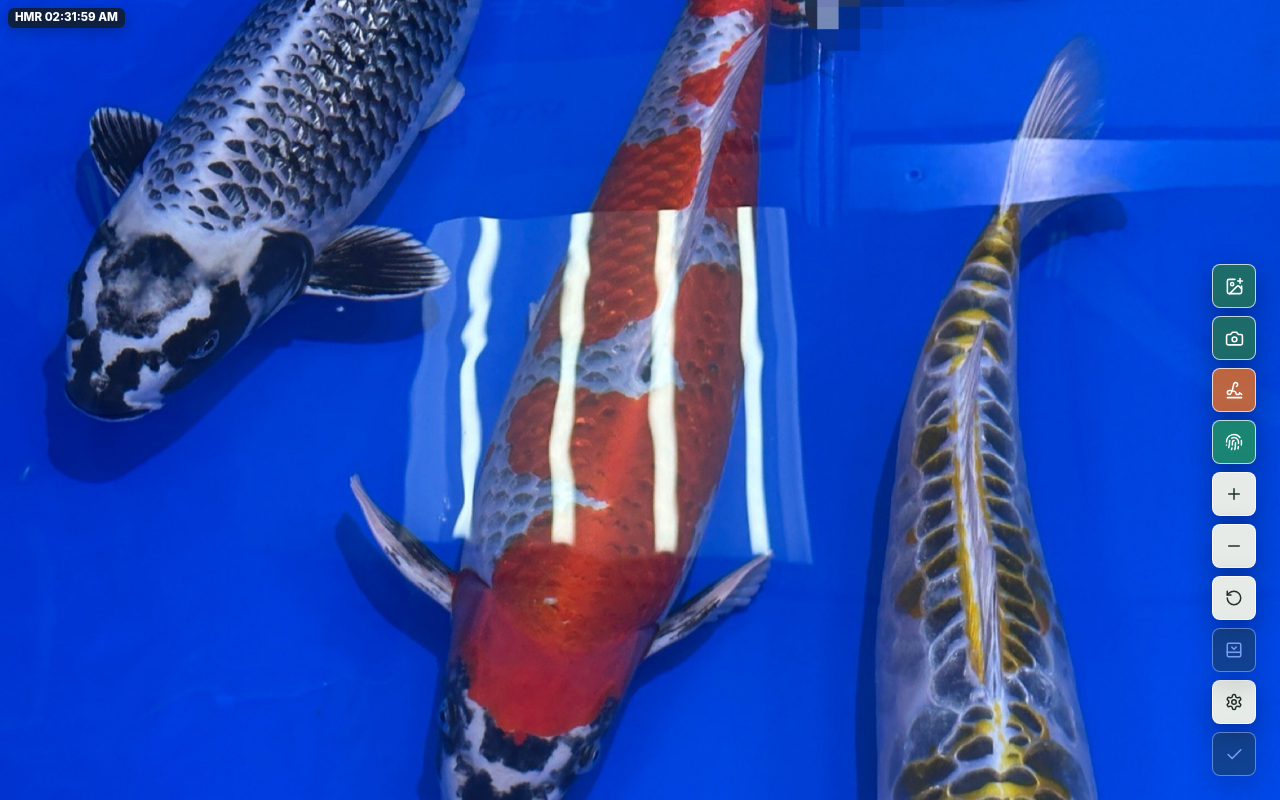
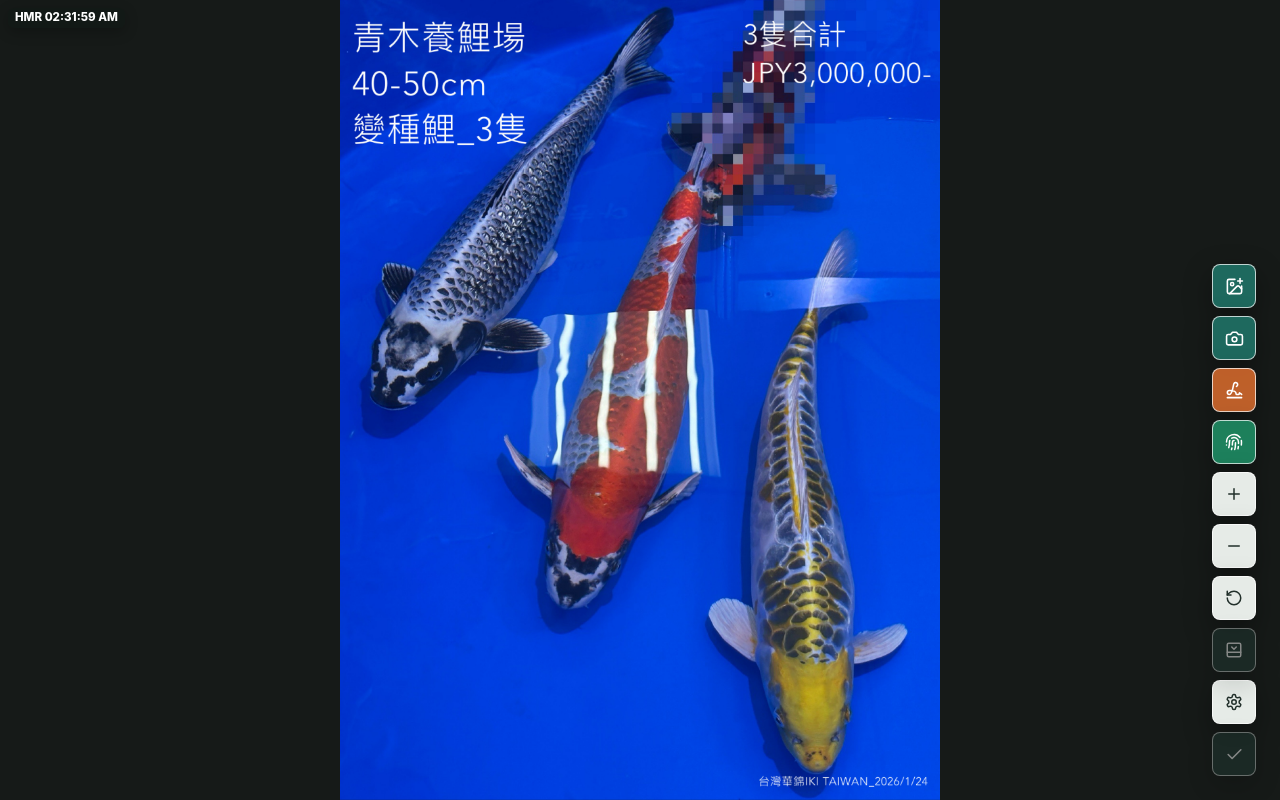
Before and after one commit to gukii/fishCrossTag, a React (Vite) app: page / in a window 1280 px wide. Built offline with nearby package versions, Linux system fonts and the light colour scheme.

Commit message:
Refine embedded fish alignment flow

```diff
--- a/src/App.tsx
+++ b/src/App.tsx
@@ -778,7 +778,7 @@ function correctedGeometry(tag: KoiTag, image: ImageInfo): CorrectedGeometry {
   };
 }
 
-function coverImageFrame(image: ImageInfo, stage: PixelRect): PixelRect {
+function containImageFrame(image: ImageInfo, stage: PixelRect): PixelRect {
   if (stage.width <= 0 || stage.height <= 0) {
     return { x: 0, y: 0, width: 1, height: 1 };
   }
@@ -787,8 +787,8 @@ function coverImageFrame(image: ImageInfo, stage: PixelRect): PixelRect {
   const stageAspect = stage.width / stage.height;
   const frame =
     imageAspect > stageAspect
-      ? { width: stage.height * imageAspect, height: stage.height }
-      : { width: stage.width, height: stage.width / imageAspect };
+      ? { width: stage.width, height: stage.width / imageAspect }
+      : { width: stage.height * imageAspect, height: stage.height };
 
   return {
     x: (stage.width - frame.width) / 2,
@@ -799,6 +799,7 @@ function coverImageFrame(image: ImageInfo, stage: PixelRect): PixelRect {
 }
 
 export default function App({ initialImage, sessionId, sessionMode = false, metadata, onSessionComplete, persistLocalSettings = true }: AppProps = {}) {
+  const embedMode = metadata?.mode === "embed";
   const stageRef = useRef<HTMLDivElement | null>(null);
   const imageTransformRef = useRef<HTMLDivElement | null>(null);
   const sourceImageRef = useRef<HTMLImageElement | null>(null);
@@ -843,7 +844,7 @@ export default function App({ initialImage, sessionId, sessionMode = false, meta
     activeLineEndpointTarget.endpoint === "start"
       ? activeLineEndpointTarget
       : null;
-  const imageFrame = image ? coverImageFrame(image, stageSize) : null;
+  const imageFrame = image ? containImageFrame(image, stageSize) : null;
 
   useEffect(() => {
     viewRef.current = view;
@@ -886,6 +887,16 @@ export default function App({ initialImage, sessionId, sessionMode = false, meta
   useEffect(() => {
     if (initialImage) {
       setImage(initialImage);
+      setTags([]);
+      setActiveTagId(null);
+      setEditingTagId(null);
+      setLineEditingTagId(null);
+      setLineEndpointSelection(null);
+      setDrag(null);
+      setDrawerOpen(true);
+      setEditTarget("auto");
+      setFinDeleteTagId(null);
+      setView({ scale: 1, x: 0, y: 0 });
       return;
     }
     const probe = new Image();
@@ -2062,9 +2073,11 @@ export default function App({ initialImage, sessionId, sessionMode = false, meta
 
   return (
     <main className="app-shell">
+      {!embedMode && (
         <button className="hmr-clock" type="button" onClick={copyHotReloadTime} aria-label="Copy last hot reload time">
           {hotReloadCopied ? "Copied" : `HMR ${hotReloadTime}`}
         </button>
+      )}
       <section className="workspace" aria-label="Koi tagging workspace">
         <div className="stage-wrap">
           {image ? (
@@ -2275,6 +2288,8 @@ export default function App({ initialImage, sessionId, sessionMode = false, meta
               </div>
 
               <div className="floating-controls" data-no-draw onPointerDown={(event) => event.stopPropagation()}>
+                {!embedMode && (
+                  <>
                     <label className="source-action-button floating-mode-button" aria-label="Open photo from album">
                       <input type="file" accept="image/*" onChange={loadImage} />
                       <ImagePlus size={19} />
@@ -2283,6 +2298,8 @@ export default function App({ initialImage, sessionId, sessionMode = false, meta
                       <input type="file" accept="image/*" capture="environment" onChange={loadImage} />
                       <Camera size={19} />
                     </label>
+                  </>
+                )}
 
                 <Button
                   className="floating-mode-button mode-toggle-button"
@@ -2344,6 +2361,8 @@ export default function App({ initialImage, sessionId, sessionMode = false, meta
                   <RotateCcw size={18} />
                 </Button>
 
+                {!embedMode && (
+                  <>
                     <Button
                       className="floating-mode-button"
                       size="icon"
@@ -2380,6 +2399,8 @@ export default function App({ initialImage, sessionId, sessionMode = false, meta
                     >
                       <Settings size={18} />
                     </Button>
+                  </>
+                )}
 
                 <Button
                   className="floating-mode-button session-complete-button"
@@ -2392,7 +2413,7 @@ export default function App({ initialImage, sessionId, sessionMode = false, meta
                 </Button>
               </div>
 
-              {settingsOpen && (
+              {!embedMode && settingsOpen && (
                 <>
                   <button
                     className="settings-dismiss"
@@ -2539,7 +2560,7 @@ export default function App({ initialImage, sessionId, sessionMode = false, meta
         </div>
       </section>
 
-      {drawerOpen && image && tags.length > 0 && (
+      {!embedMode && drawerOpen && image && tags.length > 0 && (
         <CorrectedThumbDrawer
           image={image}
           tags={tags}
```
Lines whose indentation alone changed are shown as unchanged.
